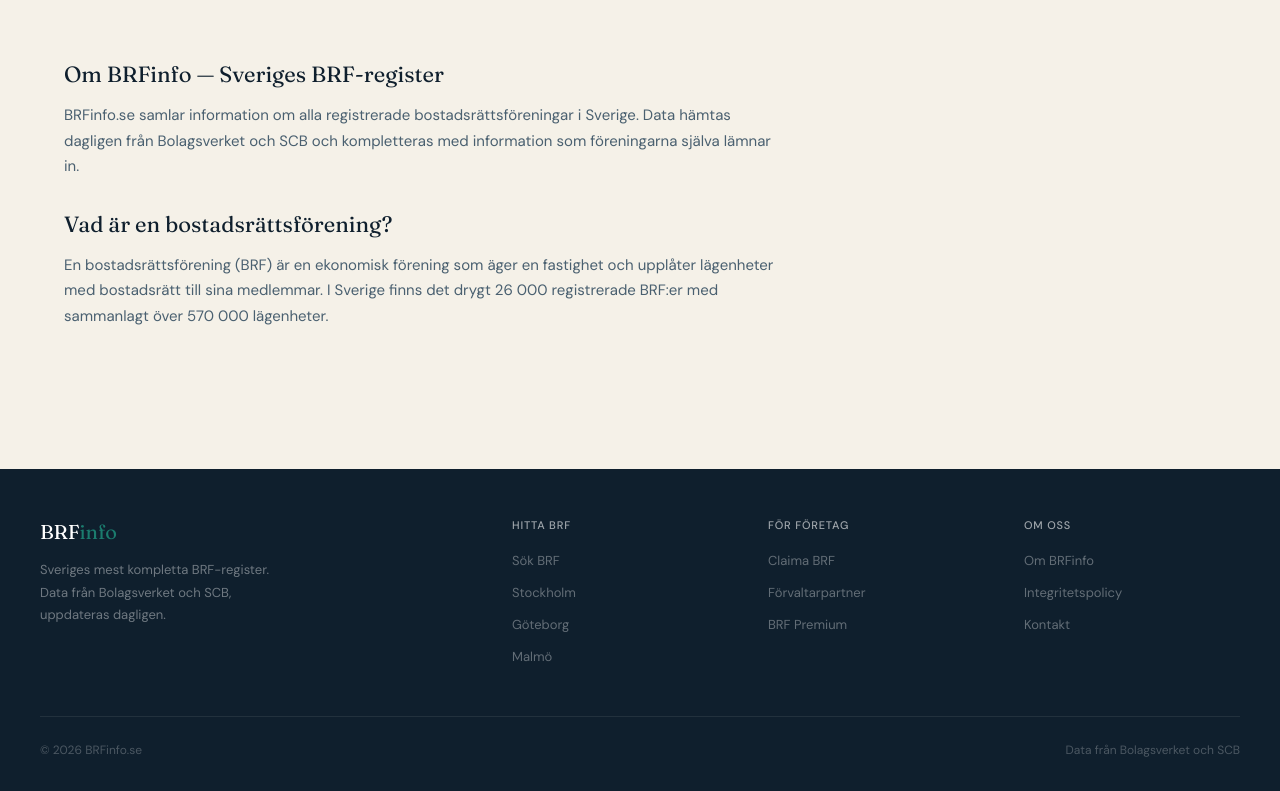
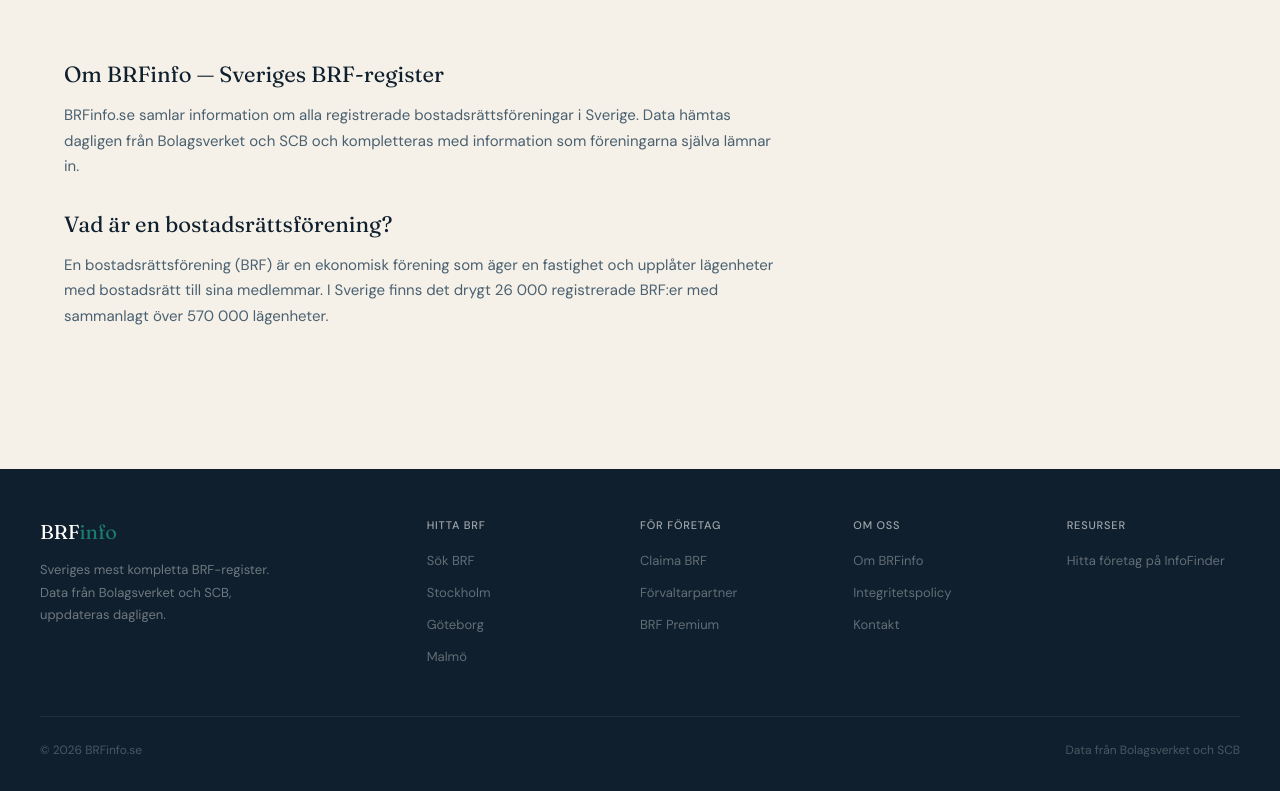
Before and after one commit to rijo01/brfinfo, a Next.js app: page / in a window 1280 px wide. Shown: the part 1456-2247 px from the top of the page. Built offline with nearby package versions, Linux system fonts and the light colour scheme; no server answers; the database is empty.

Commit message:
Add InfoFinder backlink for SEO

```diff
--- a/components/Footer.tsx
+++ b/components/Footer.tsx
@@ -4,7 +4,7 @@
   return (
     <footer style={{ background: '#0F1F2D', padding: '48px 24px 32px', marginTop: 80 }}>
       <div style={{ maxWidth: 1200, margin: '0 auto' }}>
-        <div style={{ display: 'grid', gridTemplateColumns: '2fr 1fr 1fr 1fr', gap: 40, marginBottom: 40 }}>
+        <div style={{ display: 'grid', gridTemplateColumns: '2fr 1fr 1fr 1fr 1fr', gap: 40, marginBottom: 40 }}>
           <div>
             <div style={{ fontFamily: 'Fraunces, Georgia, serif', fontSize: 20, color: 'white', marginBottom: 12 }}>
               BRF<span style={{ color: '#1B7C6E' }}>info</span>
@@ -17,13 +17,18 @@
             { title: 'Hitta BRF', links: [{ href: '/sok', label: 'Sök BRF' }, { href: '/stad/stockholm', label: 'Stockholm' }, { href: '/stad/goteborg', label: 'Göteborg' }, { href: '/stad/malmo', label: 'Malmö' }] },
             { title: 'För företag', links: [{ href: '/claima', label: 'Claima BRF' }, { href: '/forvaltare', label: 'Förvaltarpartner' }, { href: '/premium', label: 'BRF Premium' }] },
             { title: 'Om oss', links: [{ href: '/om', label: 'Om BRFinfo' }, { href: '/integritet', label: 'Integritetspolicy' }, { href: '/kontakt', label: 'Kontakt' }] },
+            { title: 'Resurser', links: [{ href: 'https://www.infofinder.se', label: 'Hitta företag på InfoFinder', external: true }] },
           ].map(col => (
             <div key={col.title}>
               <h4 style={{ fontSize: 11, fontWeight: 500, color: 'rgba(255,255,255,0.6)', textTransform: 'uppercase', letterSpacing: '0.8px', marginBottom: 14 }}>{col.title}</h4>
               <ul style={{ listStyle: 'none', padding: 0 }}>
-                {col.links.map(l => (
+                {col.links.map((l: any) => (
                   <li key={l.href} style={{ marginBottom: 8 }}>
-                    <Link href={l.href} style={{ fontSize: 13, color: 'rgba(255,255,255,0.35)', textDecoration: 'none' }}>{l.label}</Link>
+                    {l.external ? (
+                      <a href={l.href} target="_blank" rel="noopener noreferrer" style={{ fontSize: 13, color: 'rgba(255,255,255,0.35)', textDecoration: 'none' }}>{l.label}</a>
+                    ) : (
+                      <Link href={l.href} style={{ fontSize: 13, color: 'rgba(255,255,255,0.35)', textDecoration: 'none' }}>{l.label}</Link>
+                    )}
                   </li>
                 ))}
               </ul>
```
